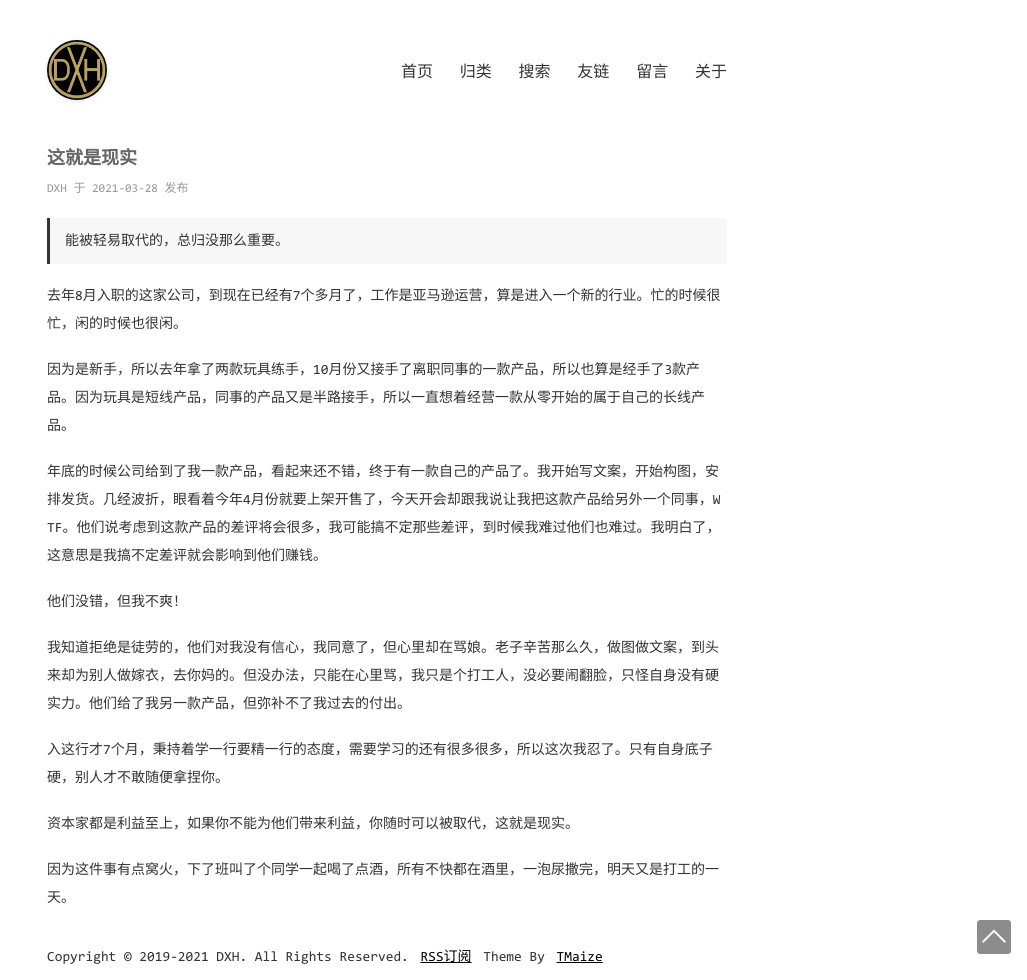
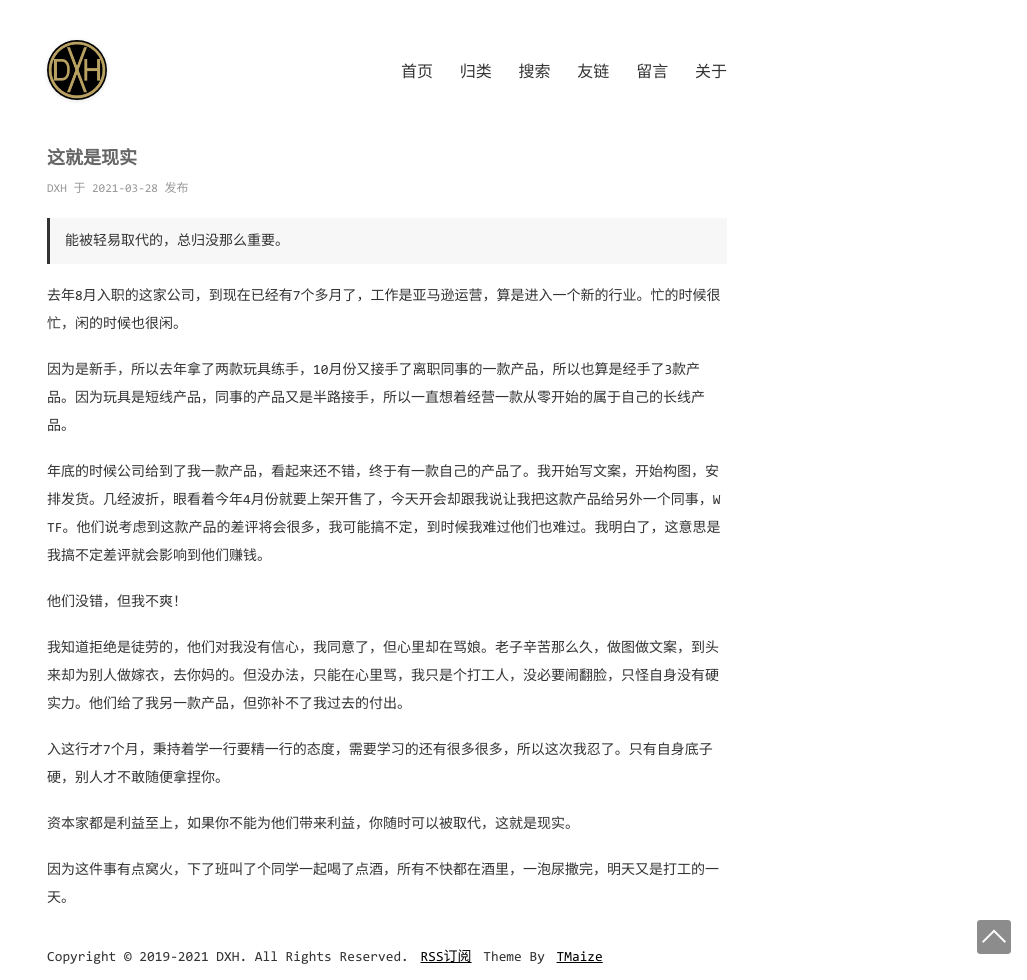
Before and after one commit to Devinteng/Devinteng.github.io, a Jekyll site: the page built from _posts/2021-3-28-这就是现实.md, in a window 1280 px wide. Shown: the whole page, without its empty margins (253-1280 px from the left). Built offline with Jekyll 4.4.1, drawn with Linux system fonts in a browser that asks for light colours.

Commit message:
Update 2021-3-28-这就是现实.md

```diff
--- a/_posts/2021-3-28-这就是现实.md
+++ b/_posts/2021-3-28-这就是现实.md
@@ -14,7 +14,7 @@ categories: [工作]
 因为是新手，所以去年拿了两款玩具练手，10月份又接手了离职同事的一款产品，所以也算是经手了3款产品。因为玩具是短线产品，同事的产品又是半路接手，所以一直想着经营一款从零开始的属于自己的长线产品。
 
 
-年底的时候公司给到了我一款产品，看起来还不错，终于有一款自己的产品了。我开始写文案，开始构图，安排发货。几经波折，眼看着今年4月份就要上架开售了，今天开会却跟我说让我把这款产品给另外一个同事，WTF。他们说考虑到这款产品的差评将会很多，我可能搞不定那些差评，到时候我难过他们也难过。我明白了，这意思是我搞不定差评就会影响到他们赚钱。
+年底的时候公司给到了我一款产品，看起来还不错，终于有一款自己的产品了。我开始写文案，开始构图，安排发货。几经波折，眼看着今年4月份就要上架开售了，今天开会却跟我说让我把这款产品给另外一个同事，WTF。他们说考虑到这款产品的差评将会很多，我可能搞不定，到时候我难过他们也难过。我明白了，这意思是我搞不定差评就会影响到他们赚钱。
 
 
 他们没错，但我不爽！
```
